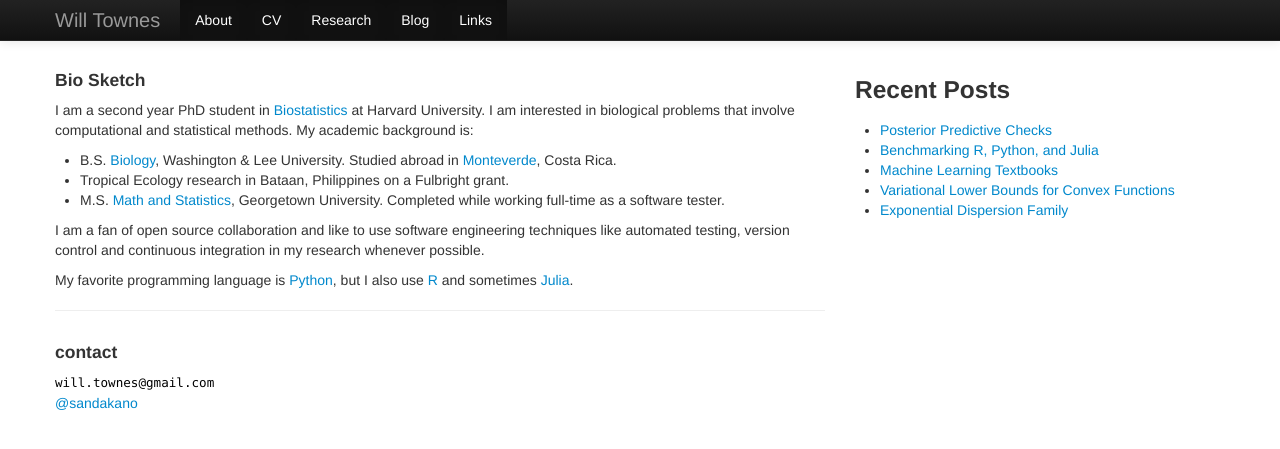
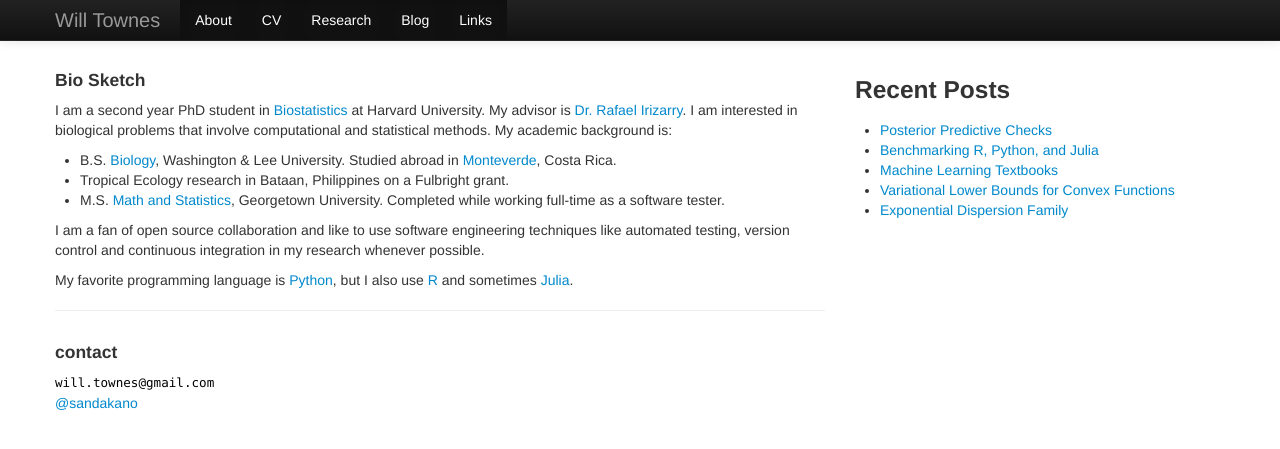
Before and after one commit to willtownes/willtownes.github.io, a Jekyll site: the page built from index.md, in a window 1280 px wide. Shown: the top 449 px of the page. Built offline with Jekyll 4.4.1, drawn with Linux system fonts in a browser that asks for light colours; nearby versions of some CDN libraries.

Commit message:
added academic advisor to homepage

```diff
--- a/index.md
+++ b/index.md
@@ -5,7 +5,7 @@ description: Will Townes is a Ph.D. student in Biostatistics at Harvard Universi
 ---
 
 #### Bio Sketch
-I am a second year PhD student in [Biostatistics](http://www.hsph.harvard.edu/biostatistics) at Harvard University. I am interested in biological problems that involve computational and statistical methods. My academic background is:
+I am a second year PhD student in [Biostatistics](http://www.hsph.harvard.edu/biostatistics) at Harvard University. My advisor is [Dr. Rafael Irizarry](http://rafalab.dfci.harvard.edu/). I am interested in biological problems that involve computational and statistical methods. My academic background is:
 
 * B.S. [Biology](http://www.wlu.edu/biology-department), Washington &amp; Lee University. Studied abroad in [Monteverde](http://www.ciee.org/study-abroad/costa-rica/monteverde/tropical-ecology-conservation/), Costa Rica.
 * Tropical Ecology research in Bataan, Philippines on a Fulbright grant.
```
